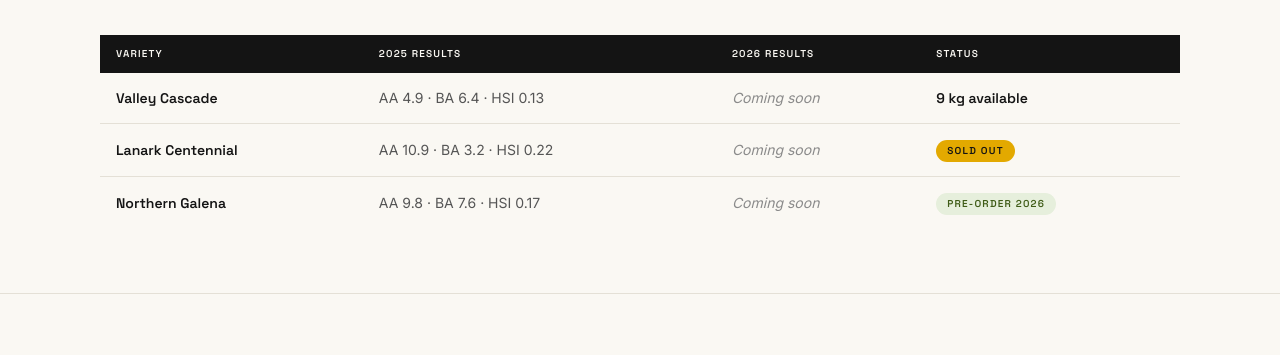
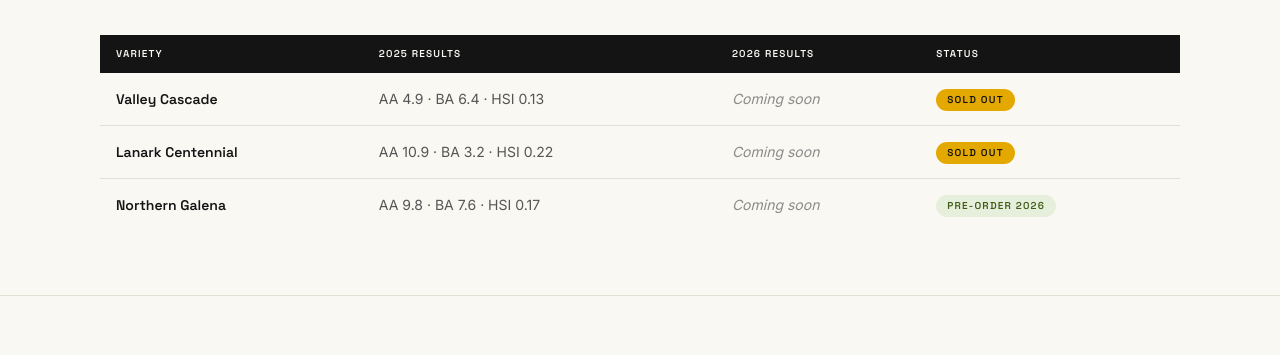
Before and after one commit to bhhian/battle-house-hops, a website: page brewers.html in a window 1280 px wide. Shown: the part 734-1089 px from the top of the page. Drawn offline with Linux system fonts and the light colour scheme.

Commit message:
feat: 2026 availability — Cascade sold out
Co-Authored-By: Claude Opus 5 (1M context) <noreply@anthropic.com>

```diff
--- a/brewers.html
+++ b/brewers.html
@@ -57,7 +57,7 @@
                             <tr><th>Variety</th><th>2025 Results</th><th>2026 Results</th><th>Status</th></tr>
                         </thead>
                         <tbody>
-                            <tr><td><strong>Valley Cascade</strong></td><td>AA 4.9 · BA 6.4 · HSI 0.13</td><td class="avail-soon">Coming soon</td><td><strong>9&nbsp;kg available</strong></td></tr>
+                            <tr><td><strong>Valley Cascade</strong></td><td>AA 4.9 · BA 6.4 · HSI 0.13</td><td class="avail-soon">Coming soon</td><td><span class="status status--out">Sold out</span></td></tr>
                             <tr><td><strong>Lanark Centennial</strong></td><td>AA 10.9 · BA 3.2 · HSI 0.22</td><td class="avail-soon">Coming soon</td><td><span class="status status--out">Sold out</span></td></tr>
                             <tr><td><strong>Northern Galena</strong></td><td>AA 9.8 · BA 7.6 · HSI 0.17</td><td class="avail-soon">Coming soon</td><td><span class="status status--in">Pre-order 2026</span></td></tr>
                         </tbody>
```
